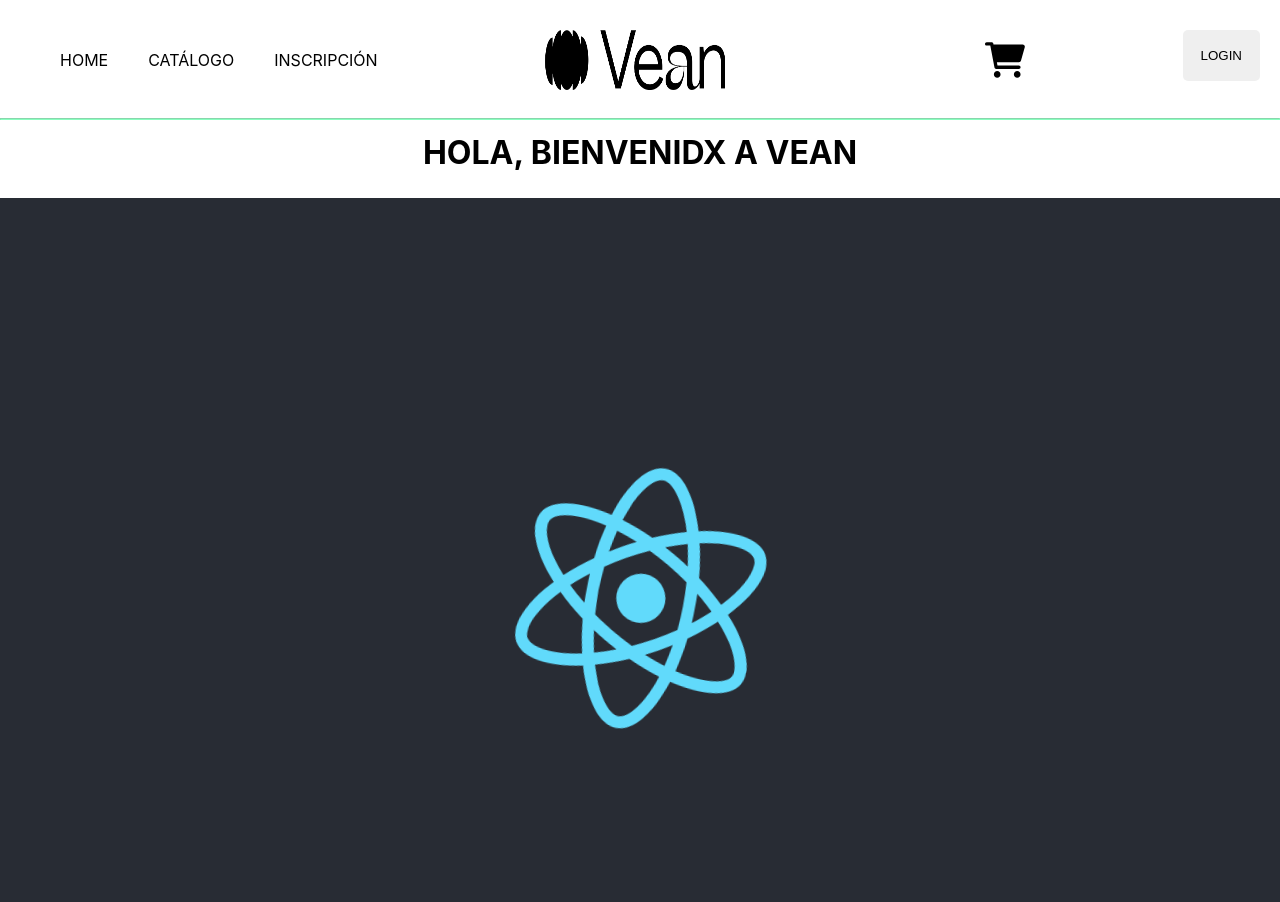
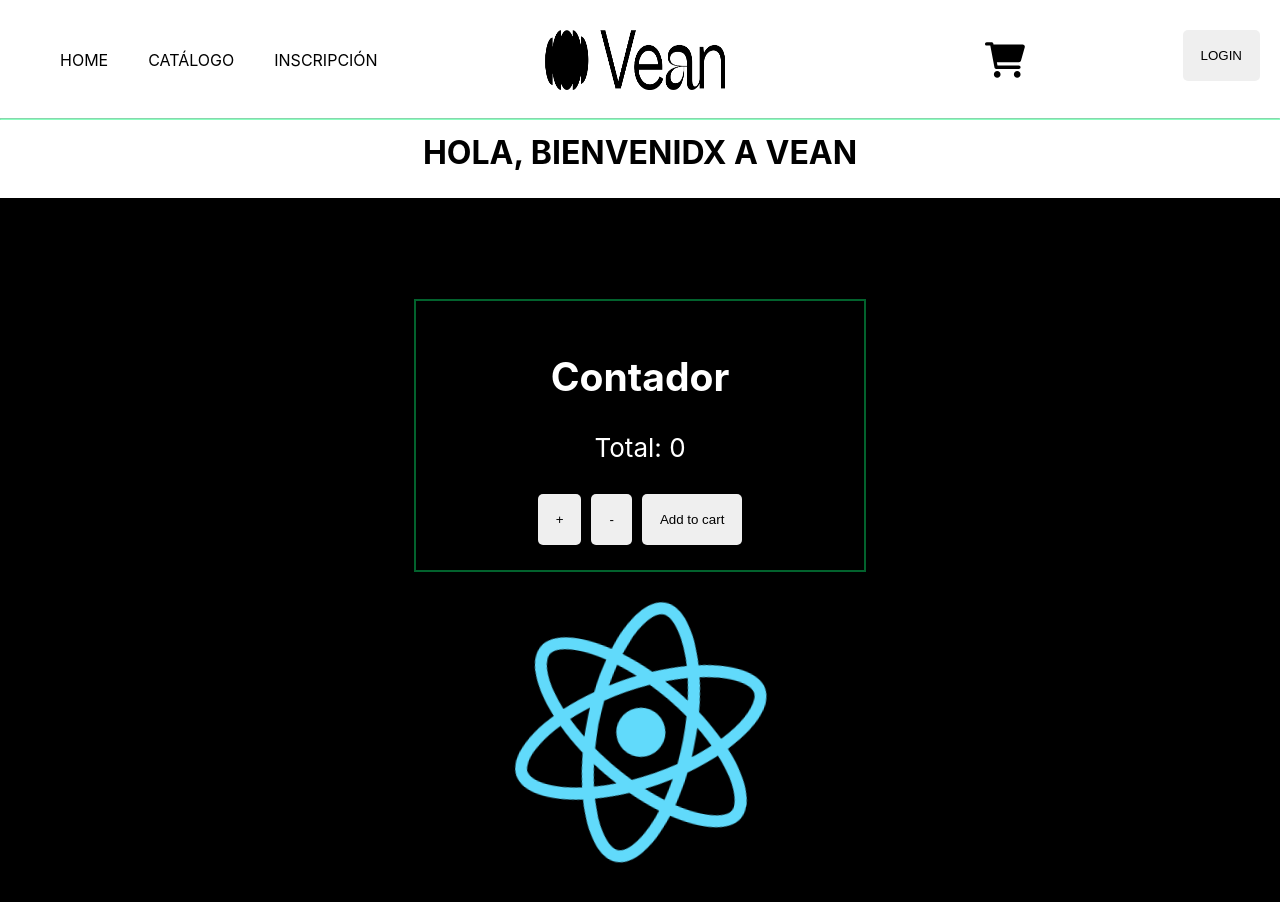
Before and after one commit to JulianLapunzina/React, a React (Create React App) app in the folder veanLapunzina/: page / in a window 1280 px wide. Shown: the top 902 px of the page. Built offline with nearby package versions, Linux system fonts and the light colour scheme.

Commit message:
Desafío 6/9

```diff
--- a/veanLapunzina/package.json
+++ b/veanLapunzina/package.json
@@ -9,6 +9,7 @@
     "react": "^18.2.0",
     "react-dom": "^18.2.0",
     "react-scripts": "5.0.1",
+    "sweetalert2": "^11.4.31",
     "web-vitals": "^2.1.4"
   },
   "scripts": {
--- a/veanLapunzina/src/App.css
+++ b/veanLapunzina/src/App.css
@@ -74,6 +74,36 @@
   display: inline-flex;
 }
 
+/*Counter y boton de carrito*/
+
+.btn-count {
+  padding: 18px;
+  border-radius: 5px;
+  cursor: pointer;
+  border: none;
+  margin: 5px;
+}
+
+.btn-count:hover {
+  background-color: rgba(5, 206, 95, 0.473);
+  transition: .5s;
+}
+
+.counter-P {
+  color: white;
+}
+
+h2 {
+  color: white
+}
+
+.counterDiv {
+  height: 100%;
+  padding: 20px;
+  justify-content: center;
+  border: solid 2px  rgba(5, 206, 95, 0.473);
+}
+
 /* ------- Título --------*/
 
 .titulo {
@@ -94,14 +124,13 @@
 }
 
 .App-header {
-  background-color: #282c34;
+  background-color: black;
   min-height: 100vh;
   display: flex;
   flex-direction: column;
   align-items: center;
   justify-content: center;
   font-size: calc(10px + 2vmin);
-  color: white;
 }
 
 
--- a/veanLapunzina/src/App.js
+++ b/veanLapunzina/src/App.js
@@ -2,6 +2,8 @@ import logo from './logo.svg';
 import './App.css';
 import NavBar from './components/NavBar/NavBar';
 import ItemListContainer from './components/ItemListContainer/ItemListContainer';
+import ItemCount from './components/ItemCount/ItemCount';
+
 
 function App() {
   return (
@@ -18,8 +20,15 @@ function App() {
       <hr className='raya'></hr>
       <ItemListContainer greeting={'Hola, bienvenidx a Vean'}/>
       <header className="App-header">
-        <img src={logo} className="App-logo" alt="logo"/>
-        <a href="../public/index.html"></a>
+        <main>
+          <section>
+            <ItemCount/>
+          </section>
+          <section>
+            <img src={logo} className="App-logo" alt="logo"/>
+            <a href="../public/index.html"></a>
+          </section>
+        </main>
       </header>
       </div>
       );
--- /dev/null
+++ b/veanLapunzina/src/components/ItemCount/ItemCount.js
@@ -0,0 +1,43 @@
+import { toBePartiallyChecked } from "@testing-library/jest-dom/dist/matchers";
+import { useState } from "react";
+import Swal from "sweetalert2";
+
+const ItemCount = () => {
+    const [initialState, setInitialState] = useState(0);
+
+    const suma = () => {
+        setInitialState(initialState + 1);
+    }
+
+    const resta = () => {
+        setInitialState(initialState - 1);
+    }
+
+    const addCart = () => {
+        console.log('Agregaste x producto')
+        Swal.fire({title: 'Agregaste x producto al carrito',
+    color: 'white', background: 'black'})
+    }
+
+    return (
+        <div className="counterDiv">
+            <h2>Contador</h2>
+
+            <p className="counter-P">Total: {initialState}</p>
+
+            <button onClick={suma} className='btn-count'>
+                +
+            </button>
+
+            <button onClick={resta} className='btn-count'>
+                -
+            </button>
+
+            <button onClick={addCart} className='btn-count'>
+                    Add to cart
+            </button>
+        </div>
+    )
+}
+
+export default ItemCount;
```
Also changed, not shown: 1 other file (tests, documents, lock files or other folders).
